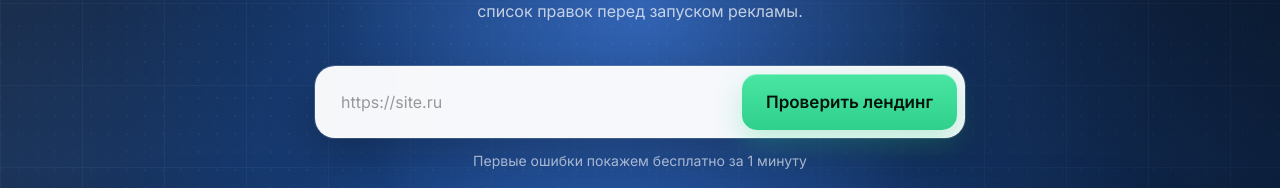
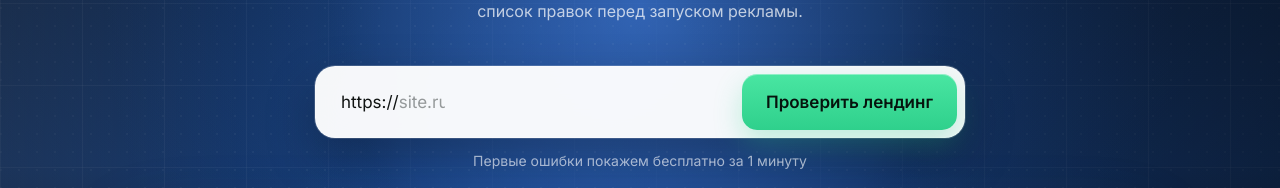
Before and after one commit to arefyevv/leadfix, a Next.js app: page / in a window 1280 px wide. Shown: the part 407-595 px from the top of the page. Built offline with nearby package versions, Linux system fonts and the light colour scheme; no server answers.

Commit message:
Add animated hero URL placeholder

```diff
--- a/src/components/HeroSection.tsx
+++ b/src/components/HeroSection.tsx
@@ -34,15 +34,21 @@ export function HeroSection({ url, error, onUrlChange, onSubmit }: HeroSectionPr
               <span>и даст понятный список правок перед запуском рекламы.</span>
             </p>
 
-            <form className="site-form" onSubmit={onSubmit} noValidate>
-              <input
-                value={url}
-                onChange={(event) => onUrlChange(event.target.value)}
-                type="url"
-                inputMode="url"
-                placeholder="https://site.ru"
-                aria-label="Адрес сайта"
-              />
+            <form className={url ? "site-form has-value" : "site-form"} onSubmit={onSubmit} noValidate>
+              <label className="site-form__field">
+                <span className="site-form__visual-placeholder" aria-hidden="true">
+                  <span className="site-form__protocol">https://</span>
+                  {!url && <span className="site-form__typed">site.ru</span>}
+                </span>
+                <input
+                  value={url}
+                  onChange={(event) => onUrlChange(event.target.value.replace(/^https?:\/\//i, ""))}
+                  type="text"
+                  inputMode="url"
+                  placeholder=""
+                  aria-label="Адрес сайта"
+                />
+              </label>
               <button type="submit">Проверить лендинг</button>
             </form>
 
```
Also changed, not shown: app/globals.css.
